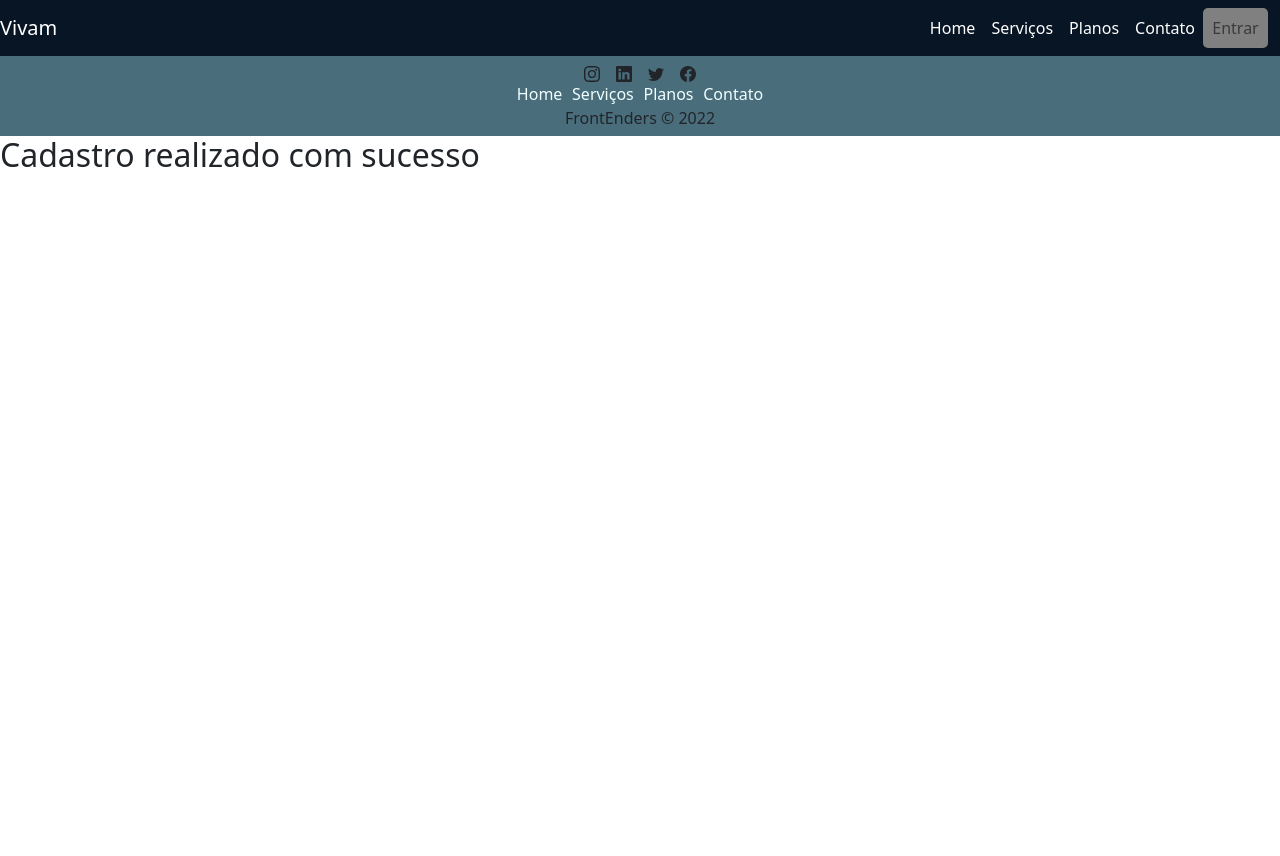
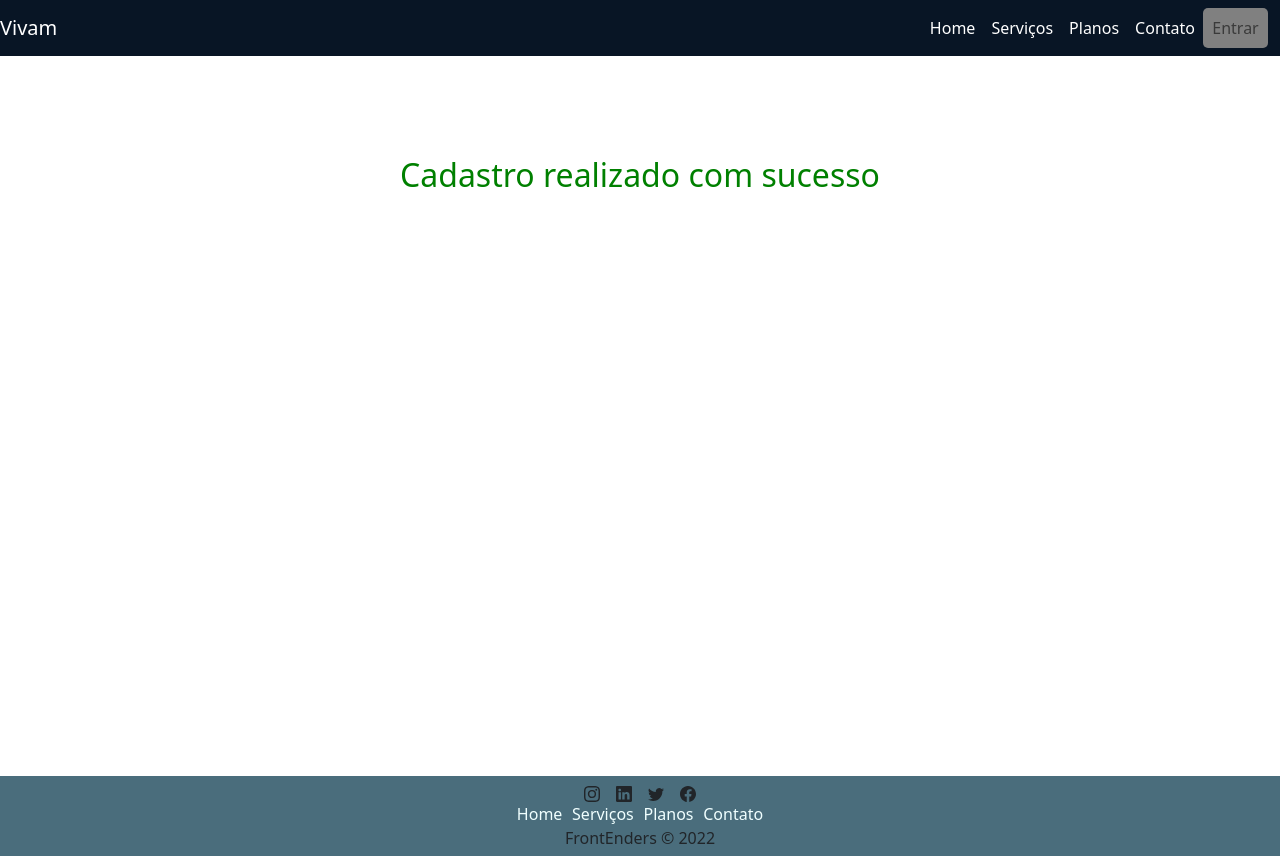
Before and after one commit to Maykelsilva98/FrontEnders, a plain HTML site: page html/lista_espera.html in a window 1280 px wide. Both pictures are taken after typing "name@example.com", "Sample", "5", "Sample123", "Sample123", "Sample" into the empty fields and a click on the button "Inscrição". Before the commit the page ends 800 px from the top, so only its background shows below. Drawn offline with nearby package versions, Linux system fonts and the light colour scheme.

Commit message:
Interação com o enviar adicionada

```diff
--- a/controllers/controller.js
+++ b/controllers/controller.js
@@ -26,7 +26,10 @@ class CadastroController{
             document.querySelector("#cadastro").remove()
             const mensagemConfirmacao = document.createElement("h2")
             mensagemConfirmacao.innerText = "Cadastro realizado com sucesso"
-            document.getElementsByTagName("main")[0].appendChild(mensagemConfirmacao)
+            document.querySelector("#info").appendChild(mensagemConfirmacao)
+            mensagemConfirmacao.style.color = "green"
+            mensagemConfirmacao.style.alignItems = "Center"
+            mensagemConfirmacao.style.marginTop = "100px"
         })
     }
 }
--- a/css/lista_espera.css
+++ b/css/lista_espera.css
@@ -3,3 +3,18 @@
     display: flex;
     justify-content: center;
 }
+main{
+    height: 100vh;
+}
+.secao1{
+    height: 100%;
+    display: flex;
+    flex-direction: column;
+    justify-content: space-between;
+}
+#info{
+    display: flex;
+    flex-direction: column;
+    justify-content: center;
+    align-items: center;
+}
--- a/html/lista_espera.html
+++ b/html/lista_espera.html
@@ -39,6 +39,8 @@
                 </div>
             </div>
         </nav>
+        <section class="secao1">
+          <div id="info">
             <form class="row g-3" id="cadastro">
               <div class="col-md-10">
                 <label for="email" class="form-label">Email</label>
@@ -88,6 +90,7 @@
                 <button type="submit" class="btn btn-primary" id="btn">Inscrição</button>
               </div>
             </form>
+          </div>
           <footer>
             <div class="icones">
               <svg xmlns="http://www.w3.org/2000/svg" width="16" height="16" fill="currentColor" class="bi bi-instagram" viewBox="0 0 16 16">
@@ -111,6 +114,7 @@
             </nav>
             <p>FrontEnders &#169 2022</p>
           </footer>
+        </section>
     </main>
     <script src="../models/model.js"></script>
     <script src="../views/view.js"></script>
```
Also changed, not shown: views/view.js (line endings or trailing spaces). Lines whose indentation alone changed are shown as unchanged.
